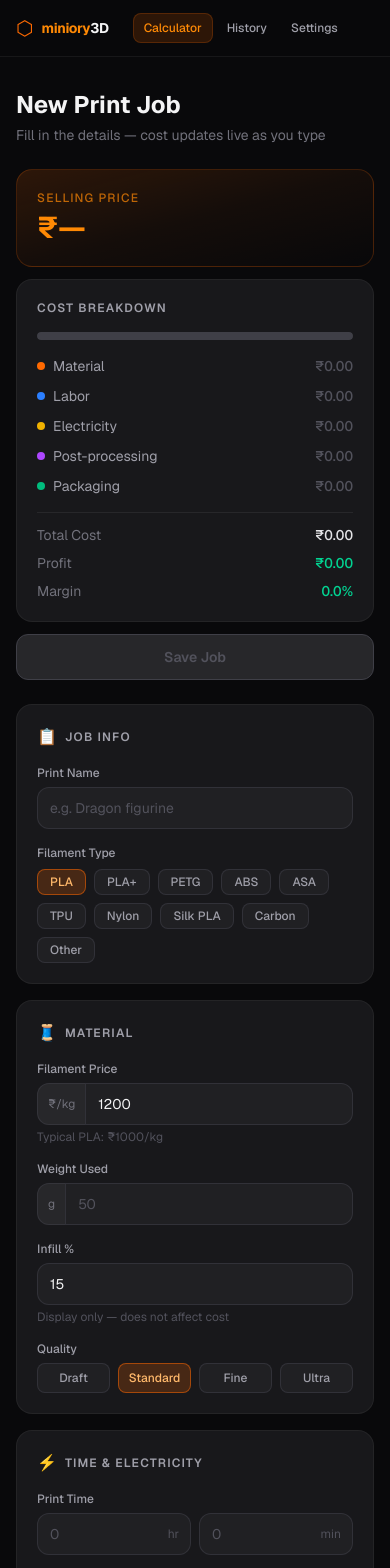
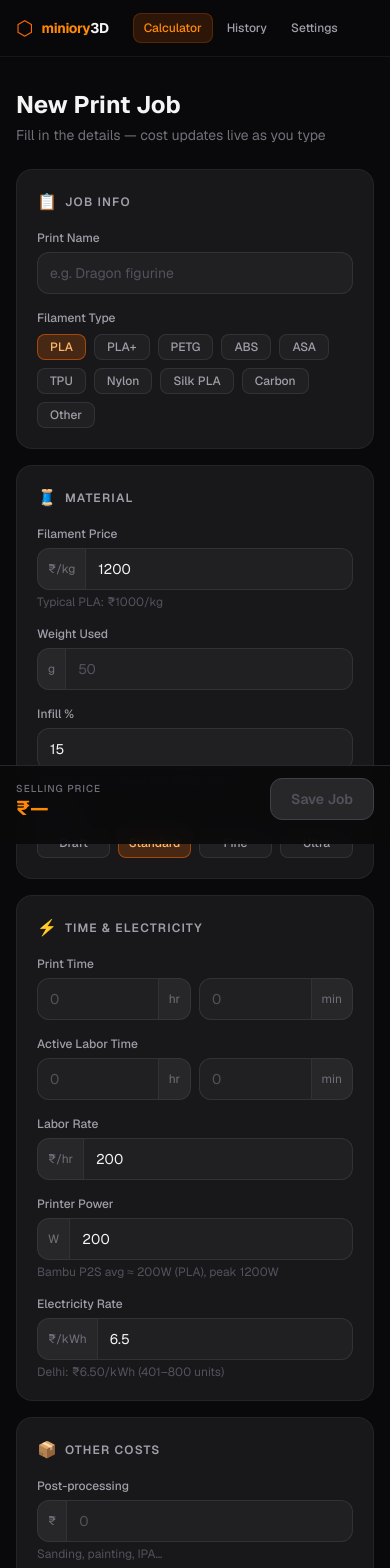
Before and after one commit to gauravsoodtech/3D-print-calculator, a Next.js app: page / in a window 390 px wide. Shown: the top 1568 px of the page. Built offline with nearby package versions, Linux system fonts and the light colour scheme.

Commit message:
Fix TimeField overflow — add min-w-0 and shrink-0 to prevent suffix bleed

```diff
--- a/src/components/Calculator.tsx
+++ b/src/components/Calculator.tsx
@@ -39,6 +39,9 @@ function num(v: string) {
   return isNaN(n) ? 0 : n;
 }
 
+const fmt = (n: number) =>
+  "₹" + n.toFixed(2).replace(/\B(?=(\d{3})+(?!\d))/g, ",");
+
 function InputField({
   label, value, onChange, placeholder, prefix, hint, type = "number",
 }: {
@@ -79,18 +82,18 @@ function TimeField({
   return (
     <div>
       <label className="block text-xs font-medium text-zinc-400 mb-1.5">{label}</label>
-      <div className="flex gap-2">
-        <div className="relative flex-1">
+      <div className="flex gap-2 overflow-hidden">
+        <div className="flex flex-1 min-w-0">
           <input type="number" min="0" value={hours} onChange={(e) => onHours(e.target.value)} placeholder="0"
-            className="w-full bg-zinc-800/60 border border-zinc-700/60 rounded-xl text-sm text-zinc-100 placeholder-zinc-600 px-3 py-2.5 pr-10
+            className="flex-1 min-w-0 bg-zinc-800/60 border border-zinc-700/60 rounded-l-xl text-sm text-zinc-100 placeholder-zinc-600 px-3 py-2.5
               focus:outline-none focus:border-orange-500/60 focus:ring-2 focus:ring-orange-500/15 transition-all" />
-          <span className="absolute right-3 top-1/2 -translate-y-1/2 text-xs text-zinc-600 pointer-events-none">hr</span>
+          <span className="flex items-center shrink-0 bg-zinc-800 border border-zinc-700/60 border-l-0 rounded-r-xl px-2.5 text-xs text-zinc-500 select-none">hr</span>
         </div>
-        <div className="relative flex-1">
+        <div className="flex flex-1 min-w-0">
           <input type="number" min="0" max="59" value={minutes} onChange={(e) => onMinutes(e.target.value)} placeholder="0"
-            className="w-full bg-zinc-800/60 border border-zinc-700/60 rounded-xl text-sm text-zinc-100 placeholder-zinc-600 px-3 py-2.5 pr-10
+            className="flex-1 min-w-0 bg-zinc-800/60 border border-zinc-700/60 rounded-l-xl text-sm text-zinc-100 placeholder-zinc-600 px-3 py-2.5
               focus:outline-none focus:border-orange-500/60 focus:ring-2 focus:ring-orange-500/15 transition-all" />
-          <span className="absolute right-3 top-1/2 -translate-y-1/2 text-xs text-zinc-600 pointer-events-none">min</span>
+          <span className="flex items-center shrink-0 bg-zinc-800 border border-zinc-700/60 border-l-0 rounded-r-xl px-2.5 text-xs text-zinc-500 select-none">min</span>
         </div>
       </div>
     </div>
@@ -131,16 +134,12 @@ export default function Calculator() {
   const [result, setResult] = useState<JobCalcResult>(ZERO_RESULT);
   const [saved, setSaved] = useState(false);
 
-  // On mount: restore draft from sessionStorage, fallback to settings defaults
   useEffect(() => {
     const s = loadSettings();
-
-    // window flag survives navigation (component unmount/remount) but is cleared on page refresh
     const isNavigation = !!(window as unknown as Record<string, unknown>).__calcFormSession;
     (window as unknown as Record<string, unknown>).__calcFormSession = true;
 
     if (!isNavigation) {
-      // Page was refreshed — clear the draft and start fresh
       sessionStorage.removeItem(DRAFT_KEY);
       setFilamentPricePerKg(String(s.filamentPricePerKg));
       setPrinterWatts(String(s.printerWatts));
@@ -176,7 +175,6 @@ export default function Calculator() {
         return;
       } catch { /* fall through to defaults */ }
     }
-    // No draft saved yet during this navigation session — load defaults
     setFilamentPricePerKg(String(s.filamentPricePerKg));
     setPrinterWatts(String(s.printerWatts));
     setElectricityRate(String(s.electricityRatePerKwh));
@@ -185,7 +183,6 @@ export default function Calculator() {
     setMarkup(String(s.markupPercent));
   }, []);
 
-  // Save draft to sessionStorage on every field change
   useEffect(() => {
     sessionStorage.setItem(DRAFT_KEY, JSON.stringify({
       name, filamentType, isCustom, customFilament,
@@ -200,7 +197,6 @@ export default function Calculator() {
       laborHours, laborMins, laborRate, postProcessing, packaging, markup,
       quality, infillPercent]);
 
-  // Recalculate live
   useEffect(() => {
     const r = calculateJob({
       name,
@@ -283,14 +279,55 @@ export default function Calculator() {
     ? `≈ ₹${((num(printerWatts) / 1000) * (printTotalMins / 60) * num(electricityRate)).toFixed(2)} for this job`
     : undefined;
 
+  const canSave = result.totalCost > 0 && !saved;
+  const hasResult = result.totalCost > 0;
+
+  const currentInputs = {
+    itemName: name.trim() || "Unnamed Job",
+    filamentType,
+    quality,
+    infillPercent: num(infillPercent),
+    printMinutes: num(printHours) * 60 + num(printMins),
+    weightGrams: num(weightGrams),
+    sellingPrice: result.sellingPrice,
+  } satisfies QuotationItemDraft;
+
   return (
-    <div>
+    <>
+      {/* Mobile sticky bottom bar */}
+      <div className="fixed bottom-0 left-0 right-0 z-40 lg:hidden border-t border-zinc-800 bg-zinc-950/90 backdrop-blur-md px-4 pt-3 pb-6">
+        <div className="flex items-center gap-3">
+          <div className="flex-1 min-w-0">
+            <p className="text-[10px] font-medium text-zinc-500 uppercase tracking-widest mb-0.5">Selling Price</p>
+            <p className="text-xl font-bold text-orange-400 tabular-nums leading-none">
+              {hasResult ? fmt(result.sellingPrice) : "₹—"}
+            </p>
+          </div>
+          <button
+            onClick={handleSave}
+            disabled={!canSave}
+            className={`shrink-0 px-5 py-2.5 rounded-xl font-semibold text-sm transition-all ${
+              saved
+                ? "bg-emerald-500/20 border border-emerald-500/30 text-emerald-400"
+                : canSave
+                ? "bg-orange-500 hover:bg-orange-400 text-white shadow-lg shadow-orange-500/25"
+                : "bg-zinc-800 text-zinc-600 border border-zinc-700 cursor-not-allowed"
+            }`}
+          >
+            {saved ? "✓ Saved" : "Save Job"}
+          </button>
+        </div>
+      </div>
+
+      {/* Page */}
+      <div className="pb-28 lg:pb-0">
         <div className="mb-6">
           <h1 className="text-2xl font-bold text-zinc-100">New Print Job</h1>
           <p className="text-sm text-zinc-500 mt-1">Fill in the details — cost updates live as you type</p>
         </div>
 
         <div className="grid grid-cols-1 lg:grid-cols-[1fr_320px] gap-6 items-start">
+          {/* Form */}
           <div className="space-y-4">
 
             {/* Job Info */}
@@ -386,27 +423,31 @@ export default function Calculator() {
                   placeholder="40" prefix="%" hint="Profit margin on top of cost" />
               </div>
             </SectionCard>
-        </div>
 
-        {/* Results */}
-        <div className="lg:sticky lg:top-20 order-first lg:order-none">
+            {/* Full breakdown — mobile only, below the form */}
+            <div className="lg:hidden">
               <CostBreakdown
                 result={result}
                 onSave={handleSave}
-            canSave={result.totalCost > 0 && !saved}
+                canSave={canSave}
                 saved={saved}
-            currentInputs={{
-              itemName: name.trim() || "Unnamed Job",
-              filamentType,
-              quality,
-              infillPercent: num(infillPercent),
-              printMinutes: num(printHours) * 60 + num(printMins),
-              weightGrams: num(weightGrams),
-              sellingPrice: result.sellingPrice,
-            } satisfies QuotationItemDraft}
+                currentInputs={currentInputs}
+              />
+            </div>
+          </div>
+
+          {/* Results — desktop only, sticky right column */}
+          <div className="hidden lg:block lg:sticky lg:top-20">
+            <CostBreakdown
+              result={result}
+              onSave={handleSave}
+              canSave={canSave}
+              saved={saved}
+              currentInputs={currentInputs}
             />
           </div>
         </div>
       </div>
+    </>
   );
 }
```
Lines whose indentation alone changed are shown as unchanged.
